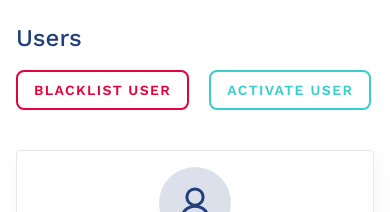
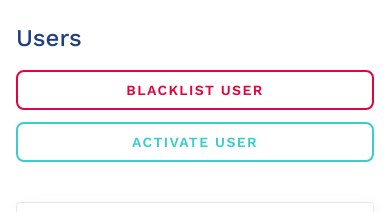
Before and after one commit to richardingwe/lendsqr, a Next.js app: page /users/1 in a window 390 px wide. Shown: the part 136-348 px from the top of the page. Built offline with nearby package versions, Linux system fonts and the light colour scheme; no server answers.

Commit message:
fix: make user detail page buttons more responsive

```diff
--- a/src/pages/users/[id]/index.tsx
+++ b/src/pages/users/[id]/index.tsx
@@ -40,16 +40,16 @@ const UsersPage: NextPageWithLayout = () => {
 			<div className='mt-6 flex flex-col space-y-4 sm:space-y-0 sm:flex-row justify-between sm:items-center'>
 				<h1 className='text-primary font-medium text-2xl'>Users</h1>
 
-				<div className='flex items-center space-x-5'>
+				<div className='flex flex-col xs:flex-row items-center xs:space-x-5 space-y-3 xs:space-y-0'>
 					<Button
 						size='sm'
-						className='uppercase border-status-error-100 text-status-error-100'
+						className='uppercase w-full xs:w-auto border-status-error-100 text-status-error-100'
 						theme='outline'>
 						Blacklist User
 					</Button>
 					<Button
 						size='sm'
-						className='uppercase border-secondary text-secondary'
+						className='uppercase w-full xs:w-auto border-secondary text-secondary'
 						theme='outline'>
 						Activate User
 					</Button>
```
